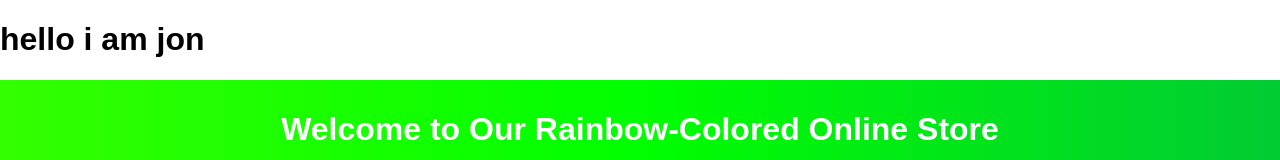
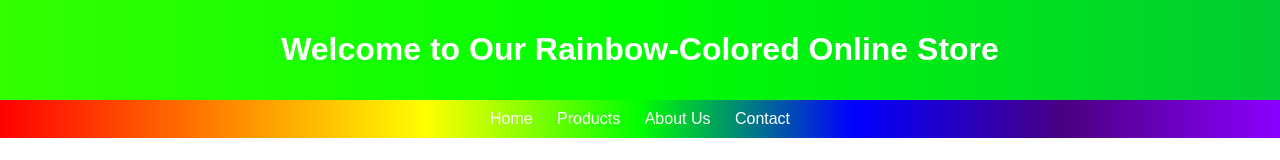
Before and after one commit to JonIHolton/JonIHolton.github.io, a plain HTML site: page index.html in a window 1280 px wide. Shown: the top 160 px of the page. Drawn offline with Linux system fonts and the light colour scheme.

Commit message:
Update index.html

```diff
--- a/index.html
+++ b/index.html
@@ -1,5 +1,5 @@
 <!DOCTYPE html>
-<h1> hello i am jon </h1>
+
 <html lang="en">
 <head>
 <meta charset="UTF-8">
```
